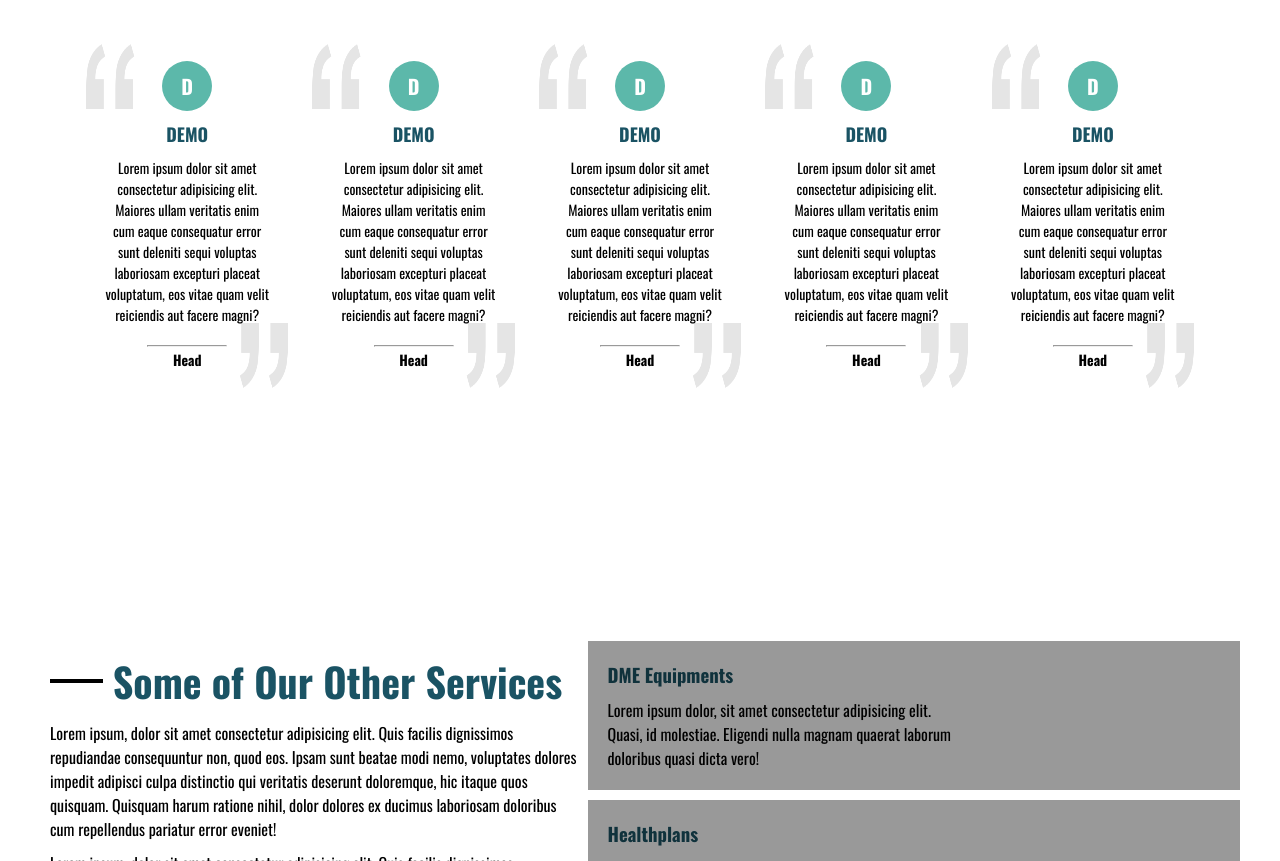
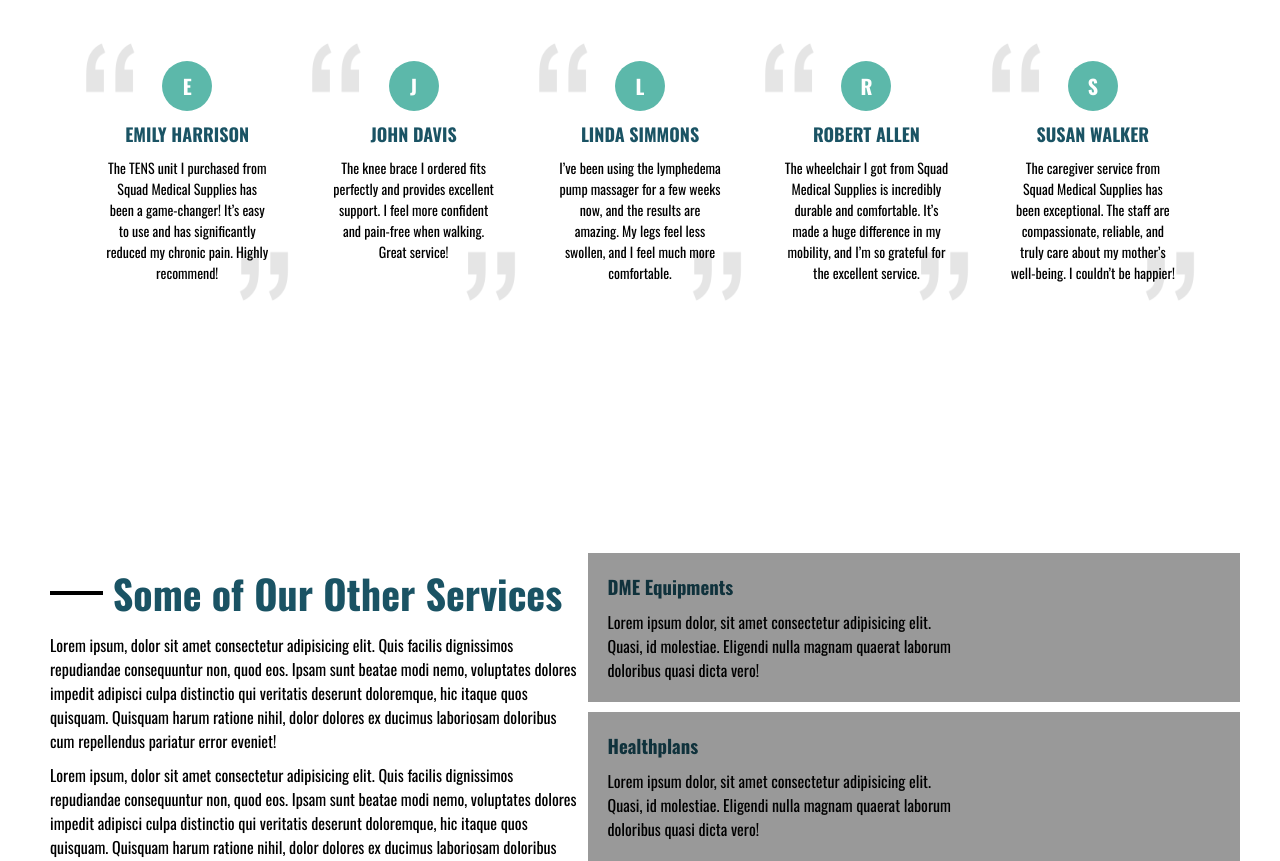
Before and after one commit to MKashanButt/squad-medical-supplies, a Next.js app: page /caregivers in a window 1280 px wide. Shown: the part 3540-4401 px from the top of the page. Built offline with nearby package versions, Linux system fonts and the light colour scheme.

Commit message:
added content

```diff
--- a/src/components/Reviews.tsx
+++ b/src/components/Reviews.tsx
@@ -6,7 +6,6 @@ import styles from "@/assets/css/components/Reviews.module.css"
 interface Review {
     id: number,
     name: string,
-    position: string,
     description: string,
 }
 
@@ -14,37 +13,29 @@ export default function Reviews() {
     const Reviews: Review[] = [
         {
             'id': 1,
-            'name': 'Demo',
-            'position': 'Head',
-            'description': 'Lorem ipsum dolor sit amet consectetur adipisicing elit. Maiores ullam veritatis enim cum eaque consequatur error sunt deleniti sequi voluptas laboriosam excepturi placeat voluptatum, eos vitae quam velit reiciendis aut facere magni?',
+            'name': 'Emily Harrison',
+            'description': 'The TENS unit I purchased from Squad Medical Supplies has been a game-changer! It’s easy to use and has significantly reduced my chronic pain. Highly recommend!',
         },
         {
             'id': 2,
-            'name': 'Demo',
-            'position': 'Head',
-            'description': 'Lorem ipsum dolor sit amet consectetur adipisicing elit. Maiores ullam veritatis enim cum eaque consequatur error sunt deleniti sequi voluptas laboriosam excepturi placeat voluptatum, eos vitae quam velit reiciendis aut facere magni?',
-        }
-        ,
+            'name': 'John Davis',
+            'description': 'The knee brace I ordered fits perfectly and provides excellent support. I feel more confident and pain-free when walking. Great service!',
+        },
         {
             'id': 3,
-            'name': 'Demo',
-            'position': 'Head',
-            'description': 'Lorem ipsum dolor sit amet consectetur adipisicing elit. Maiores ullam veritatis enim cum eaque consequatur error sunt deleniti sequi voluptas laboriosam excepturi placeat voluptatum, eos vitae quam velit reiciendis aut facere magni?',
-        }
-        ,
+            'name': 'Linda Simmons',
+            'description': 'I’ve been using the lymphedema pump massager for a few weeks now, and the results are amazing. My legs feel less swollen, and I feel much more comfortable.',
+        },
         {
             'id': 4,
-            'name': 'Demo',
-            'position': 'Head',
-            'description': 'Lorem ipsum dolor sit amet consectetur adipisicing elit. Maiores ullam veritatis enim cum eaque consequatur error sunt deleniti sequi voluptas laboriosam excepturi placeat voluptatum, eos vitae quam velit reiciendis aut facere magni?',
-        }
-        ,
+            'name': 'Robert Allen',
+            'description': 'The wheelchair I got from Squad Medical Supplies is incredibly durable and comfortable. It’s made a huge difference in my mobility, and I’m so grateful for the excellent service.',
+        },
         {
             'id': 5,
-            'name': 'Demo',
-            'position': 'Head',
-            'description': 'Lorem ipsum dolor sit amet consectetur adipisicing elit. Maiores ullam veritatis enim cum eaque consequatur error sunt deleniti sequi voluptas laboriosam excepturi placeat voluptatum, eos vitae quam velit reiciendis aut facere magni?',
-        }
+            'name': 'Susan Walker',
+            'description': 'The caregiver service from Squad Medical Supplies has been exceptional. The staff are compassionate, reliable, and truly care about my mother’s well-being. I couldn’t be happier!',
+        },
     ]
 
     return (
@@ -57,8 +48,6 @@ export default function Reviews() {
                         <span className={styles.avatar}>{e.name.charAt(0)}</span>
                         <h3>{e.name}</h3>
                         <p>{e.description}</p>
-                        <hr />
-                        <span>{e.position}</span>
                     </div>
                 ))}
             </div>
```
Also changed, not shown: src/app/products/page.tsx (+10 -10 lines).
